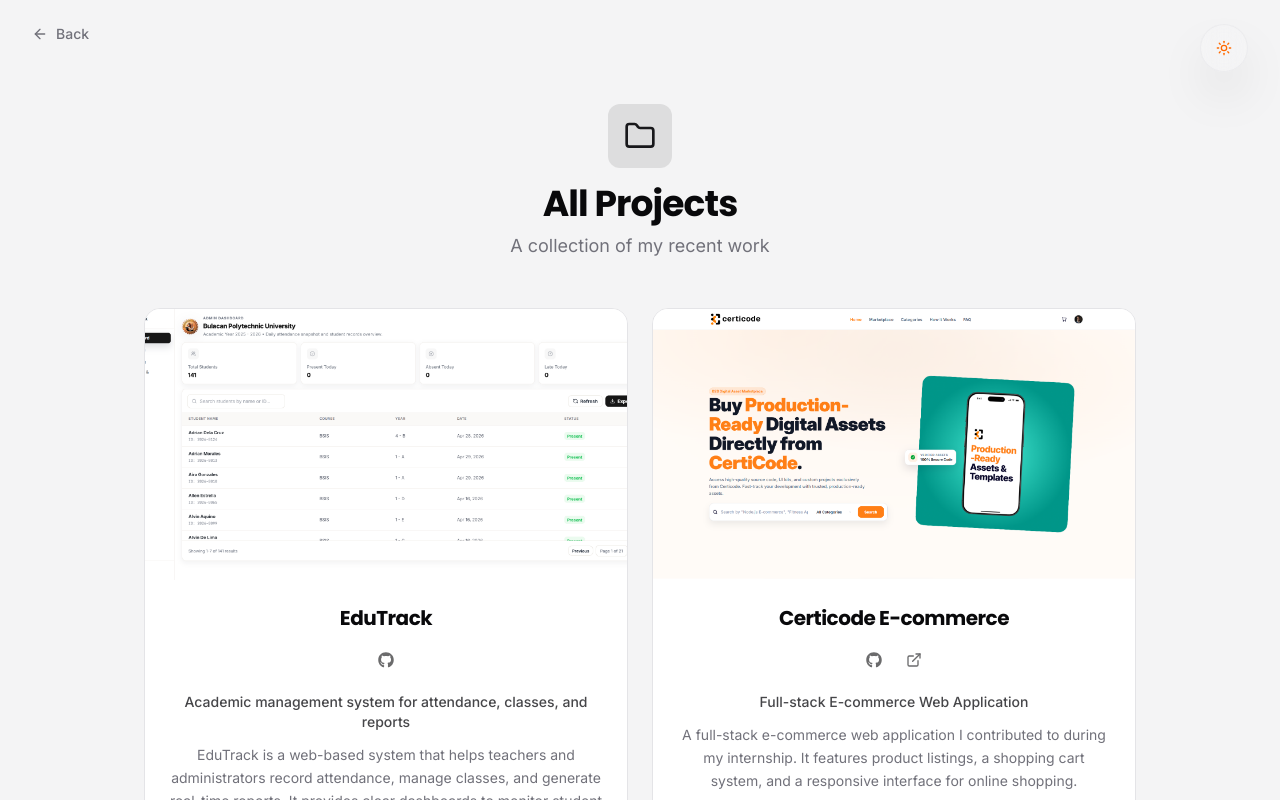
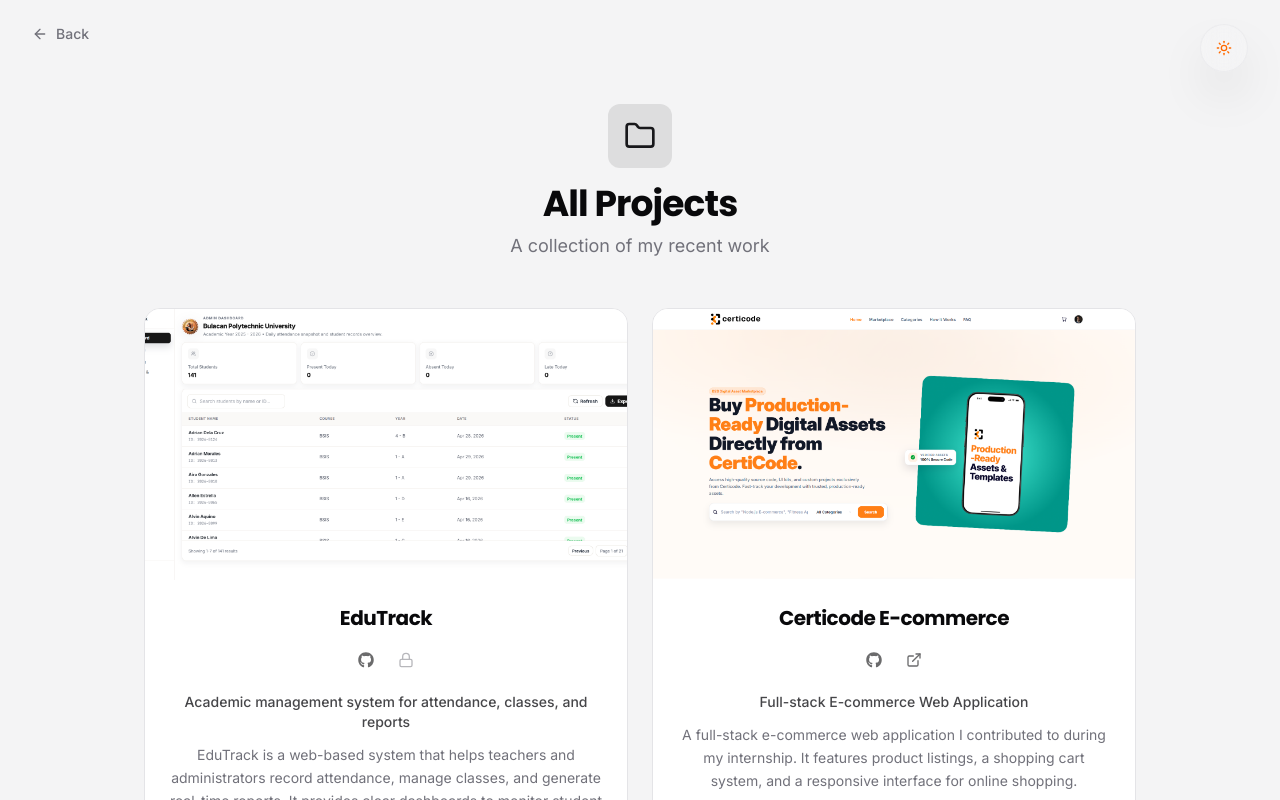
Before and after one commit to Syddevv/My-Portfolio, a React (Vite) app in the folder my-portfolio/: page /projects in a window 1280 px wide. Shown: the top 800 px of the page. Built offline with nearby package versions, Linux system fonts and the light colour scheme.

Commit message:
feat: enhance project cards with lock icon for unavailable links and update technology count

```diff
--- a/my-portfolio/src/components/portfolio/ProjectsCard.jsx
+++ b/my-portfolio/src/components/portfolio/ProjectsCard.jsx
@@ -1,4 +1,4 @@
-import { Folder, ArrowUpRight } from "lucide-react";
+import { Folder, ArrowUpRight, Lock } from "lucide-react";
 import { Button } from "../ui/button";
 import { Link } from "react-router-dom";
 import { FaGithub } from "react-icons/fa";
@@ -26,13 +26,8 @@
       </div>
 
       <div className="space-y-4">
-        {projectsData.slice(0, 3).map((project, index) => (
-          <a
-            key={index}
-            href={project.link}
-            target="_blank"
-            className="group block p-4 rounded-xl bg-secondary/5  border border-transparent hover:border-border hover:bg-secondary/10 transition-all"
-          >
+        {projectsData.slice(0, 3).map((project, index) => {
+          const cardContent = (
             <div className="flex items-start justify-between">
               <div className="flex items-start gap-3">
                 <div
@@ -59,10 +54,33 @@
                   </div>
                 </div>
               </div>
-              <ArrowUpRight className="w-4 h-4 text-muted-foreground group-hover:text-primary group-hover:translate-x-0.5 group-hover:-translate-y-0.5 transition-transform" />
+              {project.link ? (
+                <ArrowUpRight className="w-4 h-4 text-muted-foreground group-hover:text-primary group-hover:translate-x-0.5 group-hover:-translate-y-0.5 transition-transform" />
+              ) : (
+                <Lock className="w-4 h-4 text-muted-foreground" />
+              )}
             </div>
-          </a>
-        ))}
+          );
+
+          return project.link ? (
+            <a
+              key={index}
+              href={project.link}
+              target="_blank"
+              rel="noreferrer"
+              className="group block p-4 rounded-xl bg-secondary/5 border border-transparent hover:border-border hover:bg-secondary/10 transition-all"
+            >
+              {cardContent}
+            </a>
+          ) : (
+            <div
+              key={index}
+              className="group block p-4 rounded-xl bg-secondary/5 border border-transparent hover:border-border hover:bg-secondary/10 transition-all"
+            >
+              {cardContent}
+            </div>
+          );
+        })}
       </div>
     </div>
   );
--- a/my-portfolio/src/components/portfolio/StatsCard.jsx
+++ b/my-portfolio/src/components/portfolio/StatsCard.jsx
@@ -26,7 +26,7 @@
 
           <div>
             <p className="text-3xl font-heading font-bold text-foreground">
-              10
+              12
             </p>
             <p className="text-sm text-muted-foreground font-medium">
               Technologies Stack
--- a/my-portfolio/src/pages/Projects.jsx
+++ b/my-portfolio/src/pages/Projects.jsx
@@ -1,7 +1,7 @@
 import React from "react";
 import { FaGithub } from "react-icons/fa";
 import { Button } from "../components/ui/button";
-import { Folder, ArrowLeft, ExternalLink } from "lucide-react";
+import { Folder, ArrowLeft, ExternalLink, Lock } from "lucide-react";
 import { ThemeToggle } from "../components/ui/ThemeToggle";
 import { Link } from "react-router-dom";
 import { projectsData } from "../data/projectsData";
@@ -139,8 +139,7 @@
                       </a>
                     </Button>
 
-                    {project.title !== "CraftMySite" &&
-                      project.title !== "EduTrack" && (
+                    {project.link ? (
                       <Button
                         variant="ghost"
                         size="icon"
@@ -154,6 +153,17 @@
                         >
                           <ExternalLink className="w-4 h-4" />
                         </a>
+                      </Button>
+                    ) : (
+                      <Button
+                        variant="ghost"
+                        size="icon"
+                        disabled
+                        className="h-8 w-8 opacity-60"
+                      >
+                        <span className="block p-4 rounded-xl bg-secondary/5 border border-transparent text-muted-foreground">
+                          <Lock className="w-4 h-4" />
+                        </span>
                       </Button>
                     )}
                   </div>
```
Lines whose indentation alone changed are shown as unchanged.
